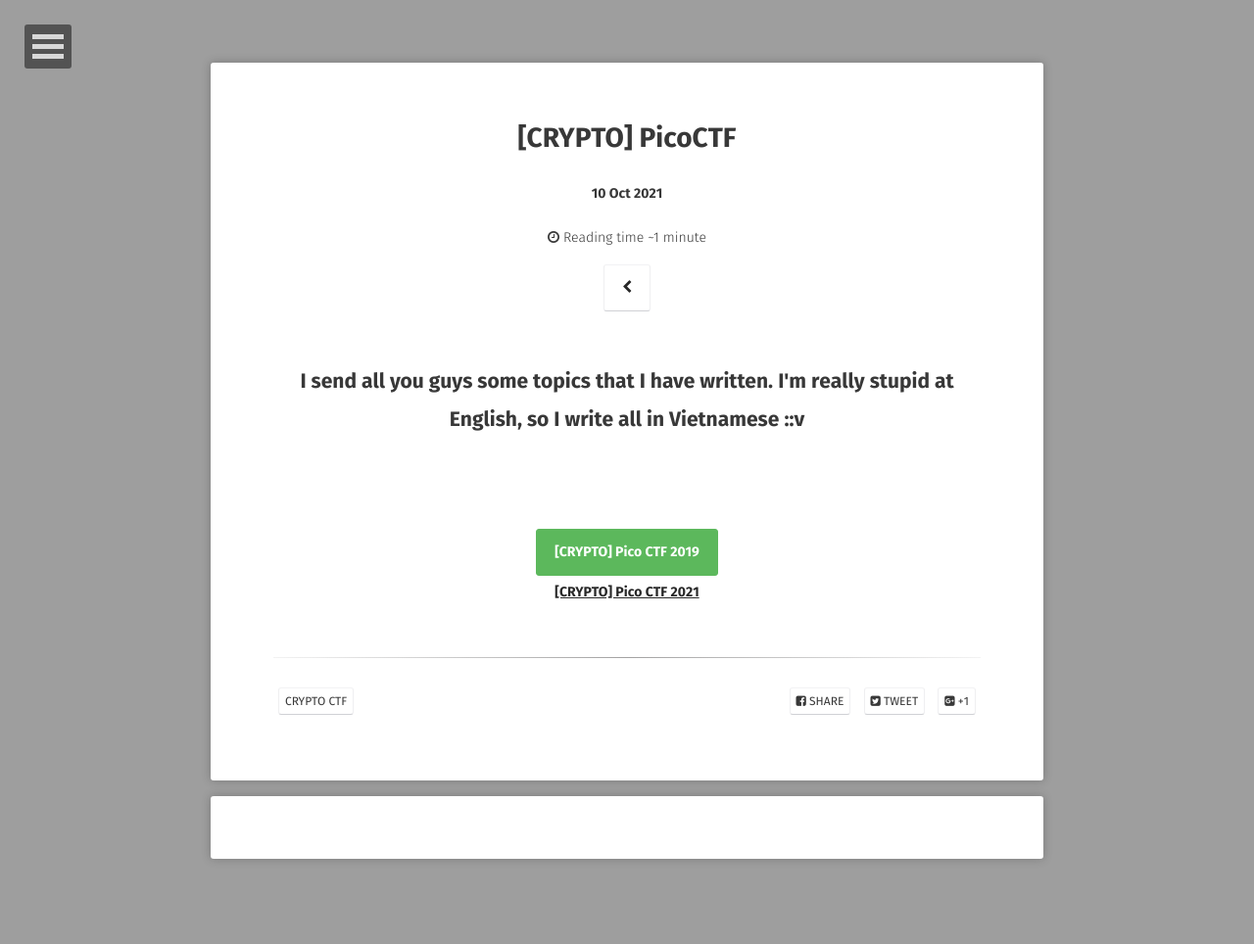
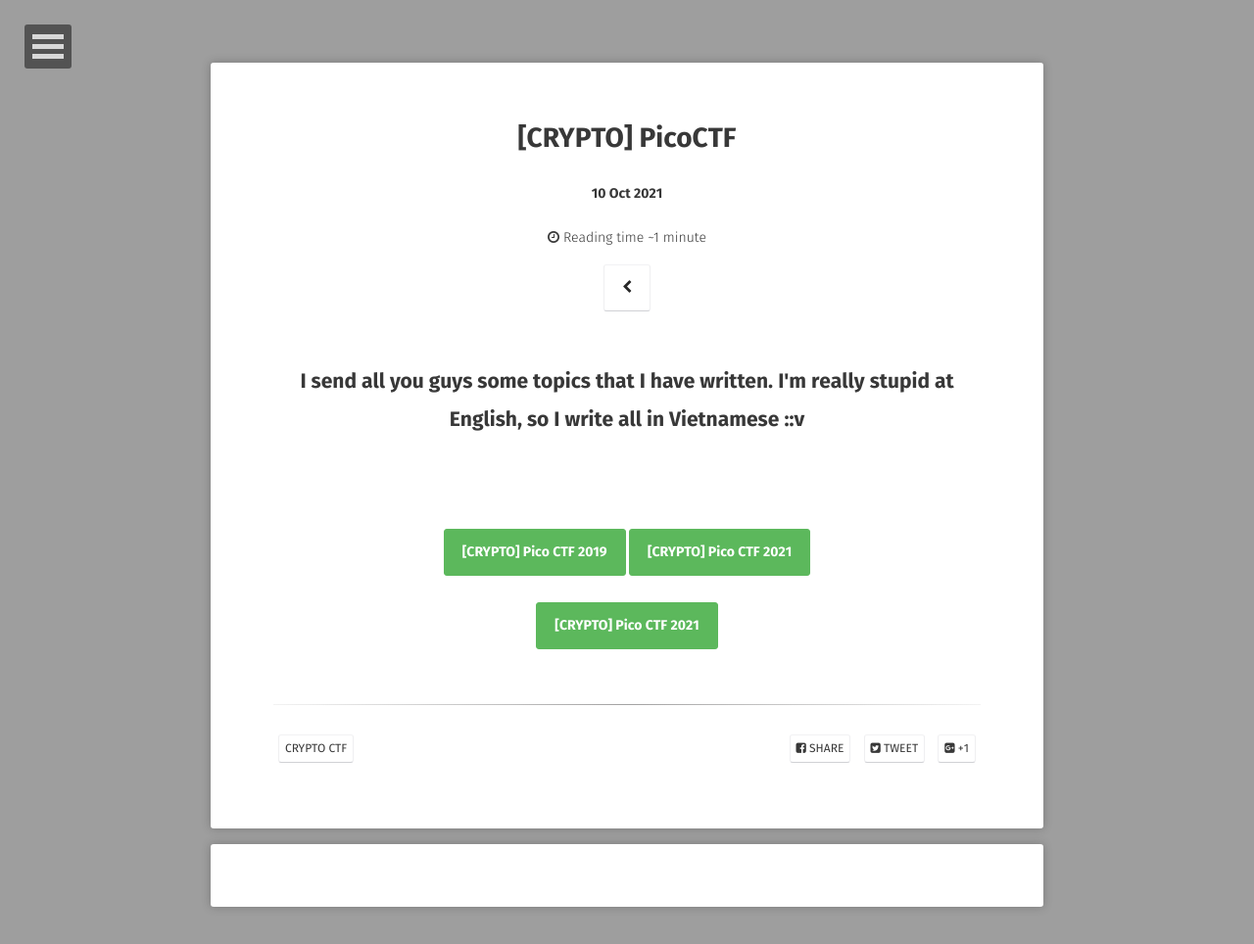
Before and after one commit to hieuhdh/deuteri, a Jekyll site: the page built from _posts/2021-11-15-[CRYPTO]-PicoCTF.md, in a window 1280 px wide. Shown: the whole page at 98% size. Built offline with Jekyll 4.4.1, drawn with Linux system fonts in a browser that asks for light colours; some web fonts are replaced; comment, search, counter and statistics services are not loaded.

Commit message:
fix something

```diff
--- a/_posts/2021-11-15-[CRYPTO]-PicoCTF.md
+++ b/_posts/2021-11-15-[CRYPTO]-PicoCTF.md
@@ -13,8 +13,13 @@
 <br><br>
 <div align="center">
   <h4>
-    <a href="https://github.com/hieuhdh/deuteri/tree/master/_posts/2021-11-15-[CRYPTO]-PicoCTF-2019.md" class="btn btn-success">[CRYPTO] Pico CTF 2019</a>
-    <br>
-    <a href="https://github.com/hieuhdh/deuteri/tree/master/_posts/2021-11-15-[CRYPTO]-PicoCTF-2019.md">[CRYPTO] Pico CTF 2021</a>
+    <a href="https://hieuhdh.github.io/deuteri/CRYPTO-PicoCTF-2019/" class="btn btn-success">[CRYPTO] Pico CTF 2019</a>
+    <a href="https://hieuhdh.github.io/deuteri/CRYPTO-PicoCTF-2021/" class="btn btn-success">[CRYPTO] Pico CTF 2021</a>
   </h4>
 </div>
+
+<div align="center">
+  <h4>
+    <a href="https://hieuhdh.github.io/deuteri/CRYPTO-PicoCTF-2021/" class="btn btn-success">[CRYPTO] Pico CTF 2021</a>
+  </h4>
+</div>
```
